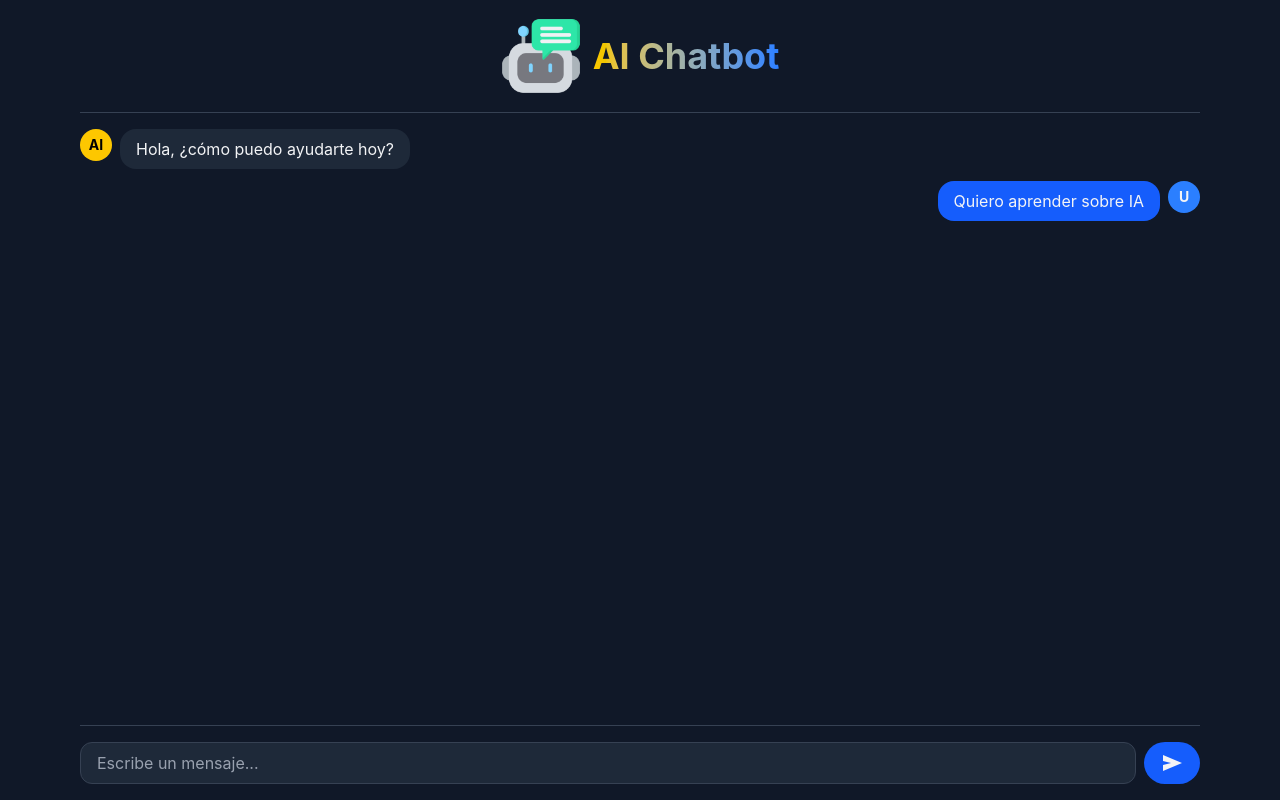
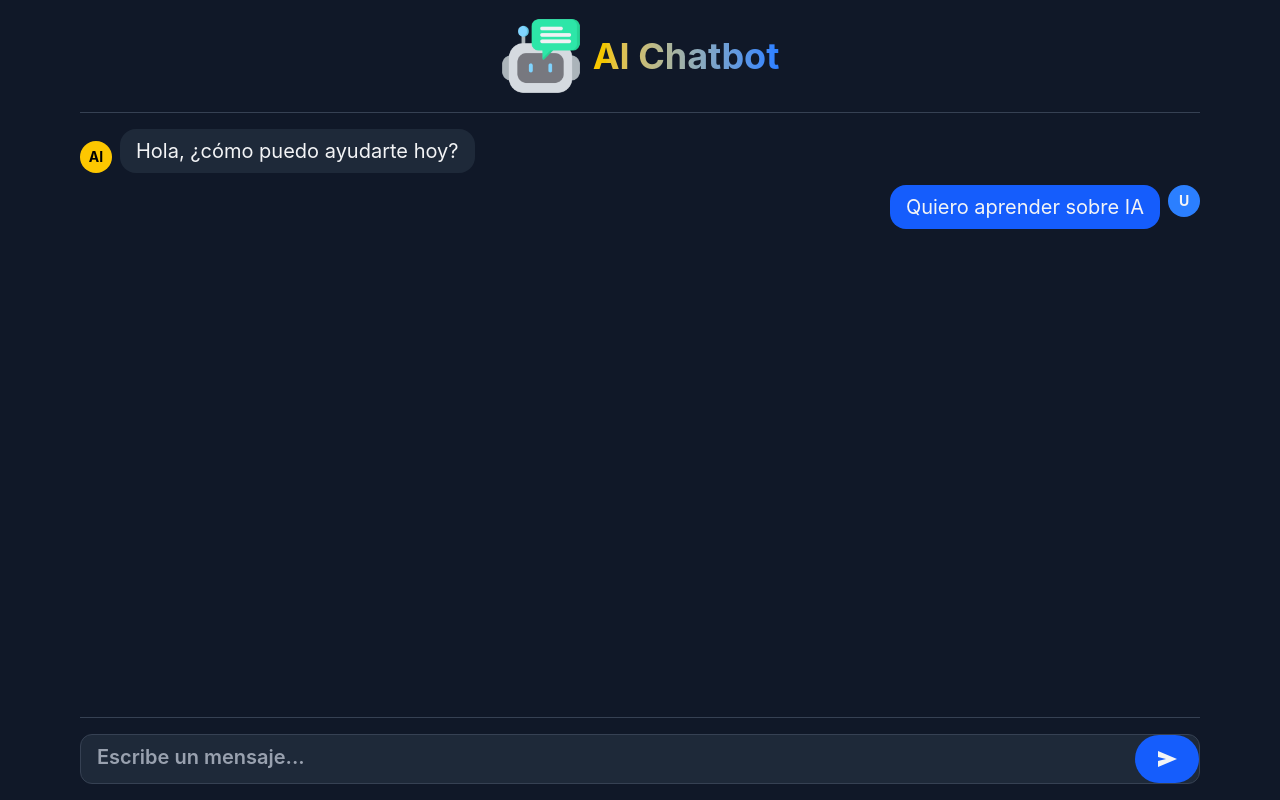
Before and after one commit to mijhailtovar/react-ai-chatbot, a React (Vite) app: page / in a window 1280 px wide. Built offline with nearby package versions, Linux system fonts and the light colour scheme.

Commit message:
Se añadio el textarea autoajustable y cambios en el diseño css

```diff
--- a/package.json
+++ b/package.json
@@ -11,7 +11,8 @@
   },
   "dependencies": {
     "react": "^19.2.8",
-    "react-dom": "^19.2.8"
+    "react-dom": "^19.2.8",
+    "react-textarea-autosize": "^8.5.9"
   },
   "devDependencies": {
     "@tailwindcss/postcss": "^4.3.3",
--- a/src/App.jsx
+++ b/src/App.jsx
@@ -4,6 +4,8 @@
 // Aplicación principal del chatbot con tema oscuro por defecto y responsive.
 // Este archivo contiene TODA la estructura visual, sin componentes separados.
 // ============================================================
+
+import TextareaAutosize from 'react-textarea-autosize';
 
 function App() {
   return (
@@ -80,7 +82,7 @@ function App() {
         <div className="flex-1 overflow-y-auto py-4 space-y-3">
 
           {/* --- Mensaje del asistente --- */}
-          <div className="flex items-start gap-2">
+          <div className="flex items-end gap-2">
             {/* Avatar del asistente */}
             <div
               // - `w-8 h-8`: Tamaño del avatar (32px).
@@ -109,7 +111,7 @@ function App() {
               <p
                 // - `text-sm`: Tamaño base en móviles.
                 // - `md:text-base`: En tabletas se hace más grande.
-                className="text-sm md:text-base"
+                className="text-sm md:text-base lg:text-xl"
               >
                 Hola, ¿cómo puedo ayudarte hoy?
               </p>
@@ -133,7 +135,7 @@ function App() {
               // - `px-4 py-2`: Padding interno.
               className="max-w-[85%] md:max-w-[75%] bg-blue-600 rounded-2xl px-4 py-2"
             >
-              <p className="text-sm md:text-base">Quiero aprender sobre IA</p>
+              <p className="text-sm md:text-base lg:text-xl">Quiero aprender sobre IA</p>
             </div>
 
             {/* Avatar del usuario */}
@@ -158,10 +160,12 @@ function App() {
           <div
             // - `flex`: Contenedor flexible.
             // - `gap-2`: Espacio de 8px entre el input y el botón.
-            className="flex gap-2"
+            className="flex items-end gap-2 border border-gray-700 rounded-xl bg-gray-800"
           >
             {/* Input de texto */}
-            <input
+            <TextareaAutosize
+              minRows={1}
+              maxRows={12}
               type="text"
               placeholder="Escribe un mensaje..."
               // - `flex-1`: Ocupa todo el espacio disponible.
@@ -176,17 +180,18 @@ function App() {
               // - `focus:ring-6`: Anillo de 6px al enfocar.
               // - `focus:ring-blue-500`: Color del anillo.
               // - `text-sm md:text-base`: Tamaño responsivo.
-              className="flex-1 px-4 py-2 rounded-xl bg-gray-800 border border-gray-700
+              className="flex-1 px-4 py-2 rounded-xl bg-transparent
                         text-gray-100 placeholder-gray-400
                         focus:outline-none focus:ring focus:ring-offset-2
                         focus:ring-blue-600 focus:ring-opacity-90 active:bg-blue-900
-                        text-sm md:text-base"
-            />
+                        text-sm md:text-md lg:text-xl md:text-base resize-none min-h-12 font-semibold"
+            >
+              </TextareaAutosize>
 
             {/* ============================================================
                 BOTÓN ENVIAR
                 ============================================================
-                - `px-4 py-2`: Padding.
+                - w-16 h-12 ancho y altura fijo
                 - `bg-blue-600`: Fondo azul.
                 - `hover:bg-blue-400`: Al pasar el mouse, se aclara a azul medio.
                 - `rounded-full`: Borde completamente redondo.
@@ -195,13 +200,14 @@ function App() {
                 - `flex items-center justify-center`: Centra el ícono dentro.
                 - `disabled:opacity-50`: Cuando está deshabilitado, opacidad 50%.
                 - `disabled:cursor-not-allowed`: Cursor de "no permitido".
+                flex-shrink-0 Evita que el botón se encoja cuando el textarea crece.
                 ============================================================ */}
             <button
-              className="px-4 py-2 border-0 bg-blue-600 hover:bg-blue-400 hover:translate-x-1
+              className="w-16 h-12 border-0 bg-blue-600 hover:bg-blue-400 hover:translate-x-1
                        focus:outline-none focus:ring focus:ring-offset-2
                        focus:ring-blue-600 active:bg-blue-900 transform rounded-full
                        transition-colors duration-200 flex items-center justify-center
-                       disabled:opacity-50 disabled:cursor-not-allowed"
+                       disabled:opacity-50 disabled:cursor-not-allowed flex-shrink-0"
             >
               {/* Ícono de enviar (SVG) */}
               <svg
```
Also changed, not shown: 1 other file (tests, documents, lock files or other folders).
